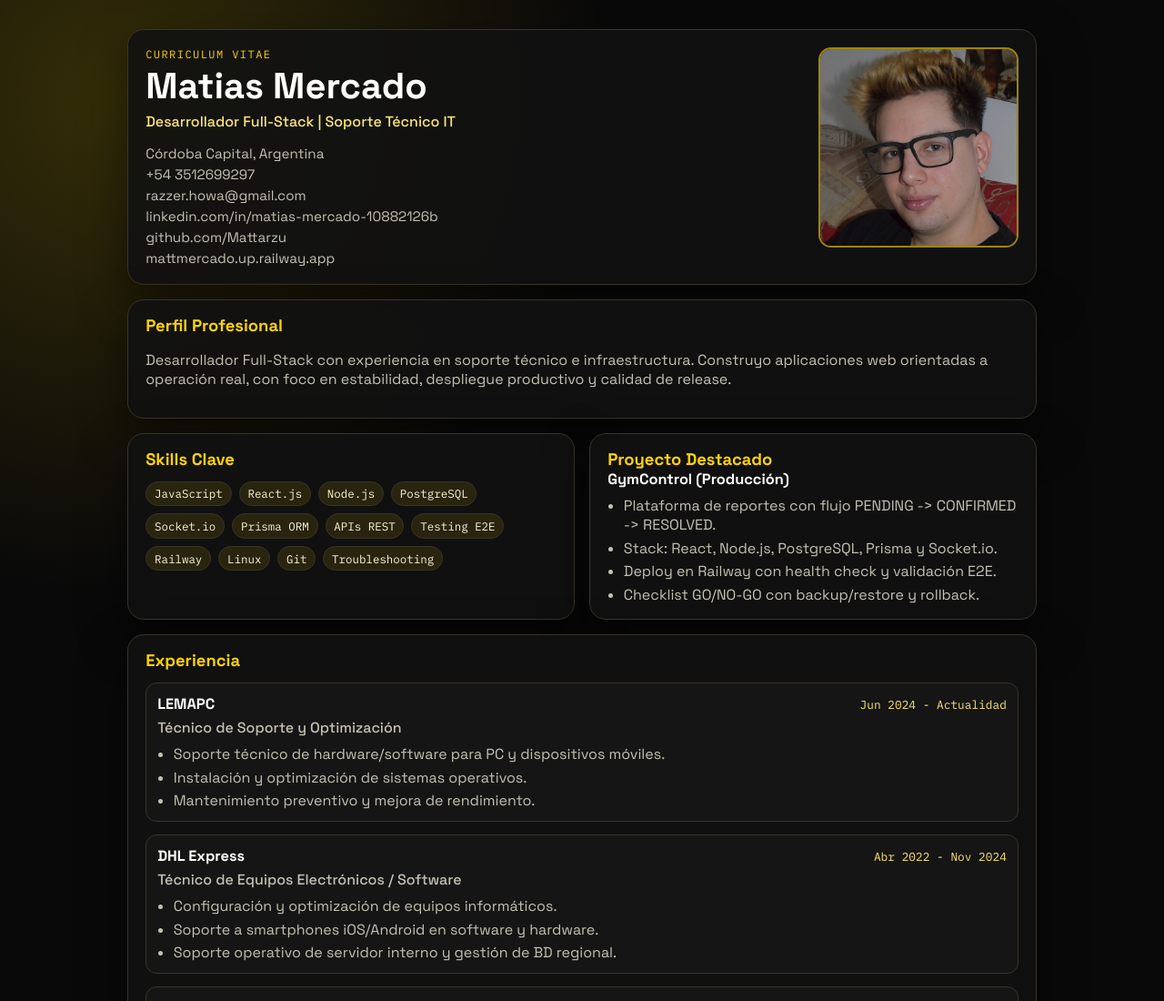
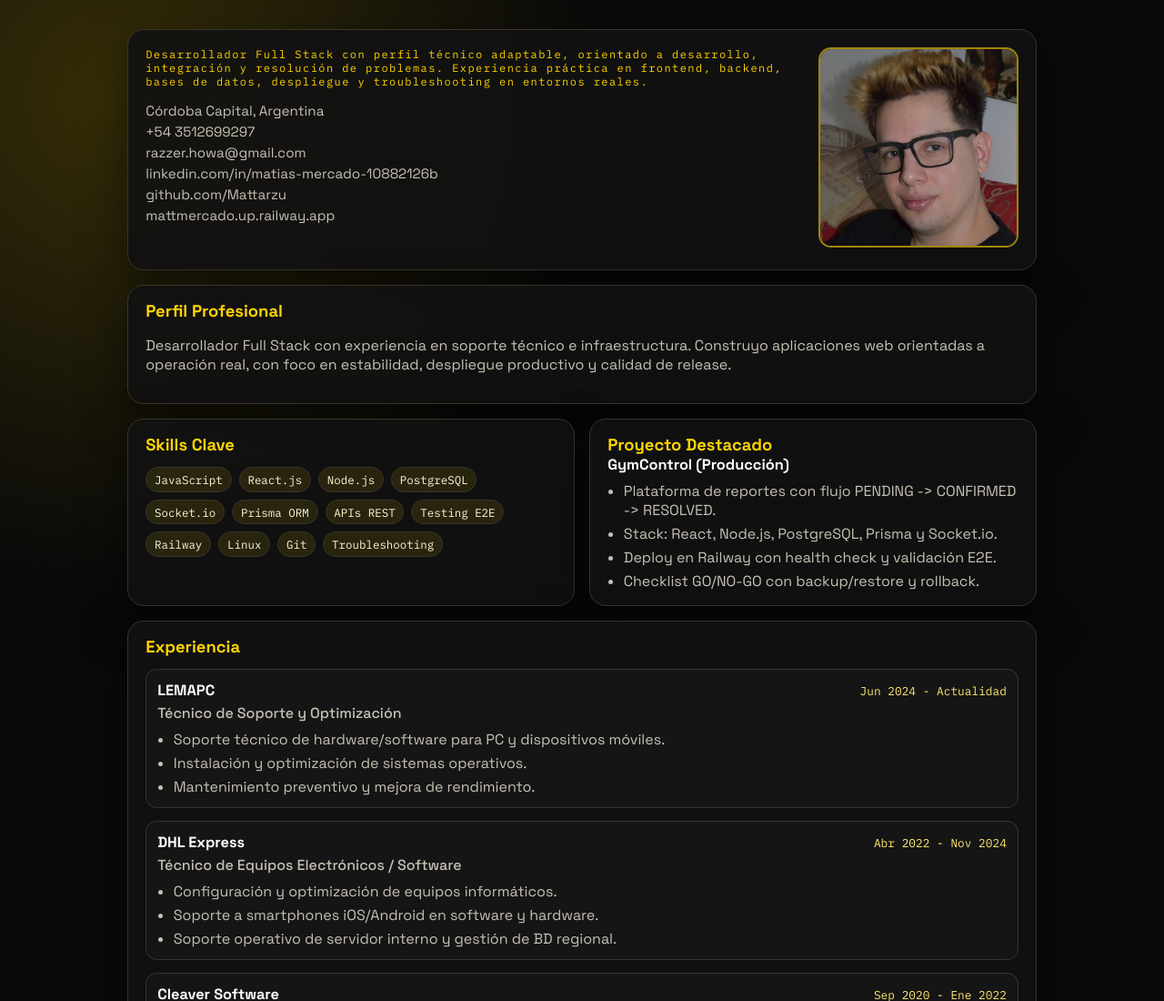
Before and after one commit to Mattarzu/portfolio, a plain HTML site: page cv.html in a window 1280 px wide. Shown: the top 1100 px of the page at 91% size. Drawn offline with Linux system fonts and the light colour scheme.

Commit message:
Align CV messaging with portfolio

```diff
--- a/cv.html
+++ b/cv.html
@@ -3,11 +3,8 @@
   <head>
     <meta charset="UTF-8" />
     <meta name="viewport" content="width=device-width, initial-scale=1.0" />
-    <title>CV | Matias Mercado</title>
-    <meta
-      name="description"
-      content="Curriculum de Matias Mercado. Desarrollo Full-Stack, soporte técnico e implementación en producción."
-    />
+    <title>Matías Mercado | CV</title>
+    <meta name="description" content="CV de Matías Mercado. Desarrollador Full Stack con perfil técnico adaptable, experiencia en desarrollo, integración y resolución de problemas." />
     <link rel="preconnect" href="https://fonts.googleapis.com" />
     <link rel="preconnect" href="https://fonts.gstatic.com" crossorigin />
     <link
@@ -20,9 +17,7 @@
     <main class="cv-shell">
       <header class="cv-header">
         <div class="identity">
-          <p class="kicker">CURRICULUM VITAE</p>
-          <h1>Matias Mercado</h1>
-          <p class="role">Desarrollador Full-Stack | Soporte Técnico IT</p>
+          <p class="kicker">Desarrollador Full Stack con perfil técnico adaptable, orientado a desarrollo, integración y resolución de problemas. Experiencia práctica en frontend, backend, bases de datos, despliegue y troubleshooting en entornos reales.</p>
           <ul class="contact">
             <li>Córdoba Capital, Argentina</li>
             <li>+54 3512699297</li>
@@ -44,7 +39,7 @@
       <section class="panel">
         <h2>Perfil Profesional</h2>
         <p>
-          Desarrollador Full-Stack con experiencia en soporte técnico e
+          Desarrollador Full Stack con experiencia en soporte técnico e
           infraestructura. Construyo aplicaciones web orientadas a operación
           real, con foco en estabilidad, despliegue productivo y calidad de
           release.
```
